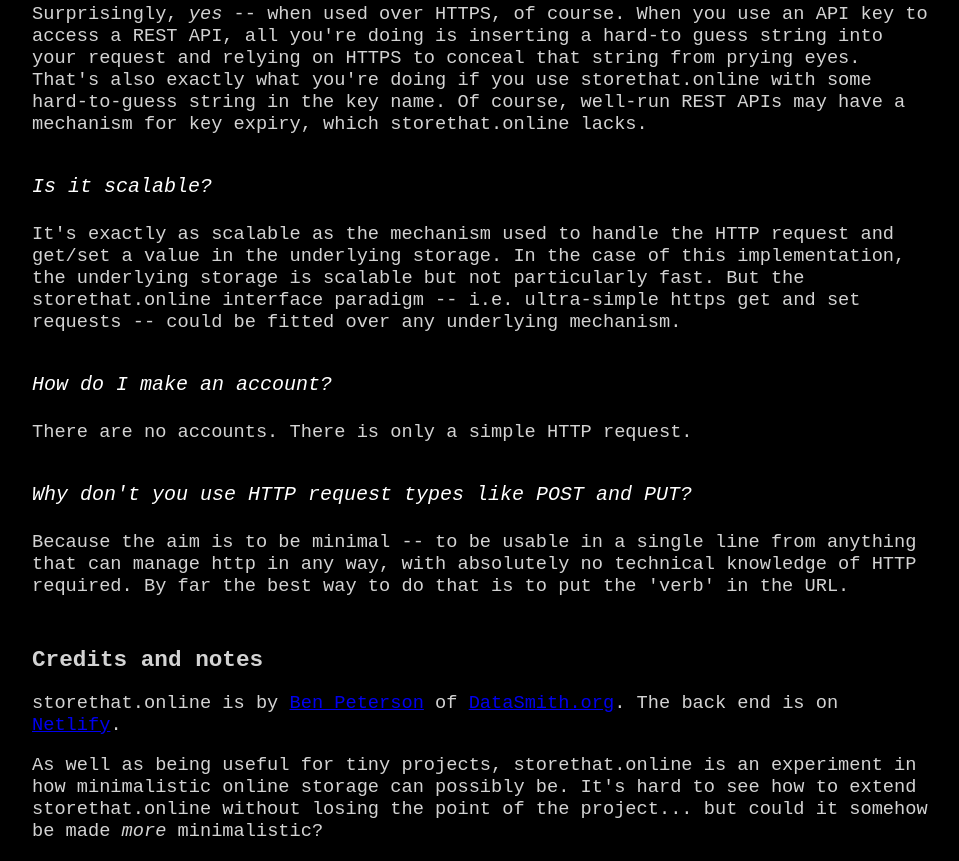
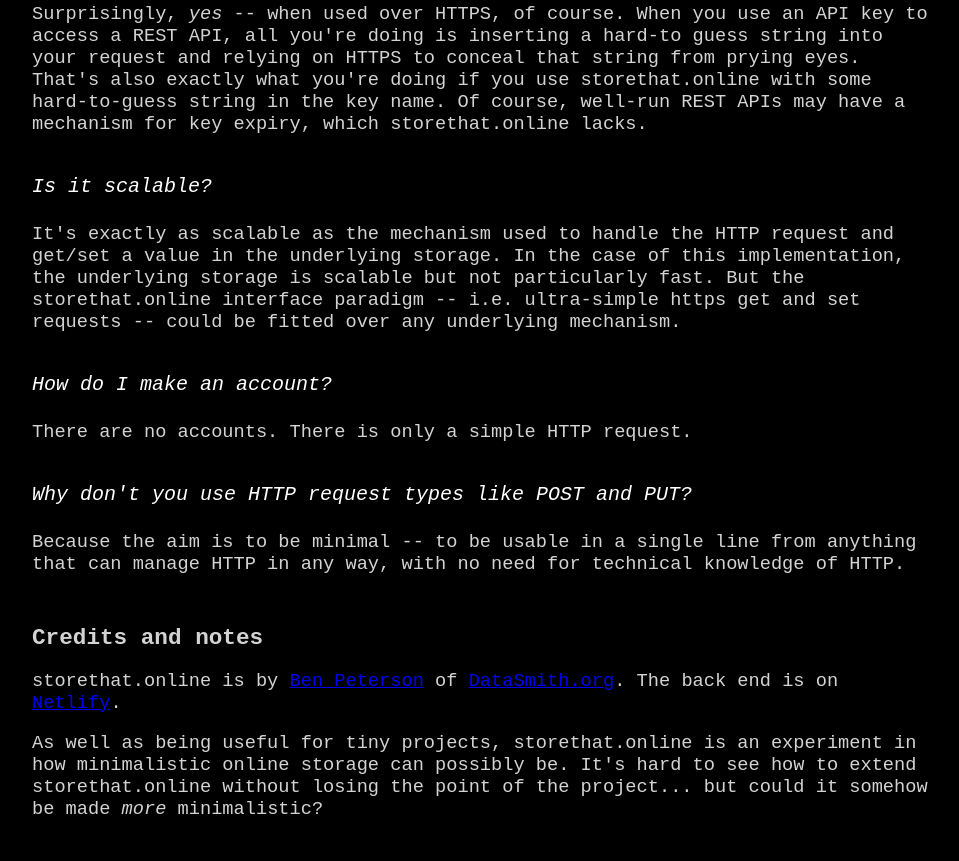
Before and after one commit to bjsp123/vars, a website: page static/index.html in a window 1280 px wide. Shown: the part 1734-2595 px from the top of the page, without its empty margins (160-1119 px from the left). After the commit the page ends 2573 px from the top, so only its background shows below. Drawn offline with Linux system fonts and the light colour scheme.

Commit message:
Responded to feedback

```diff
--- a/static/index.html
+++ b/static/index.html
@@ -142,8 +142,7 @@
 
 <div class="faq">Why don't you use HTTP request types like POST and PUT?</div>
 
-<div class="faa">Because the aim is to be minimal -- to be usable in a single line from anything that can manage http in any way, with absolutely no technical knowledge of HTTP required.  By far the best way
-    to do that is to put the 'verb' in the URL.
+<div class="faa">Because the aim is to be minimal -- to be usable in a single line from anything that can manage HTTP in any way, with no need for technical knowledge of HTTP.
 </div>
 
 <h2>Credits and notes</h2>
```
